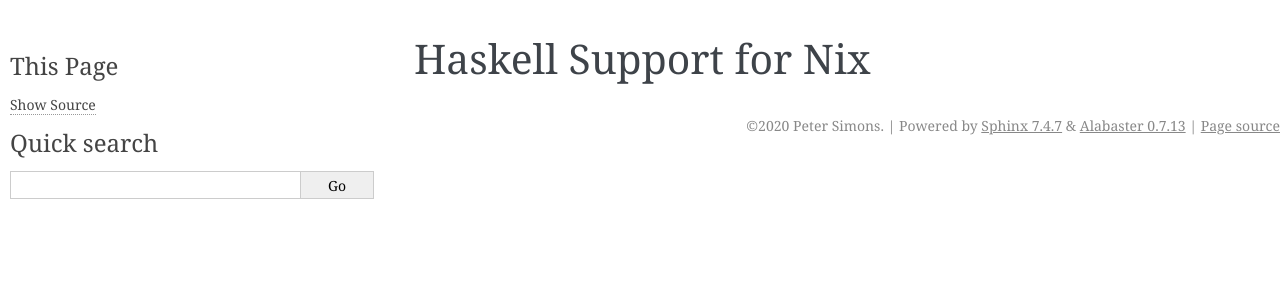
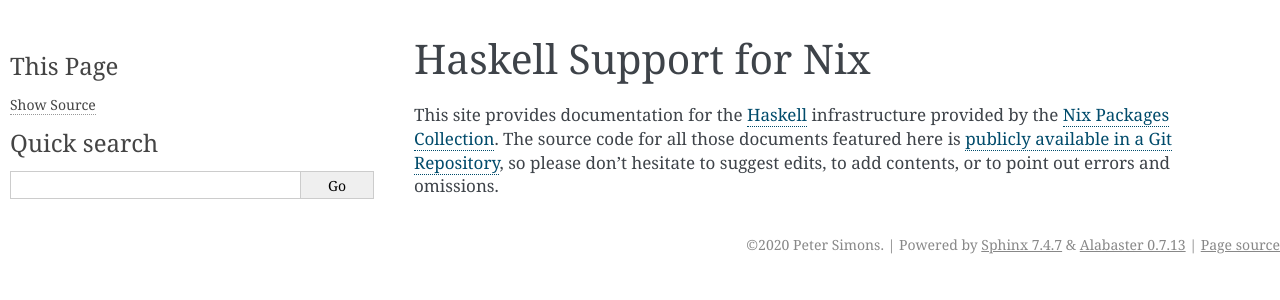
Before and after one commit to NixOS/cabal2nix, a Sphinx documentation site: the page built from doc/index.rst, in a window 1280 px wide. Shown: the top 300 px of the page. Built offline with Sphinx 7.4.7, drawn with Linux system fonts in a browser that asks for light colours.

Commit message:
doc: provide a little welcome sentence on the index page

```diff
--- a/doc/index.rst
+++ b/doc/index.rst
@@ -10,6 +10,13 @@
    frequently-asked-questions
    external-resources
 
+This site provides documentation for the `Haskell <http://haskell.org/>`_
+infrastructure provided by the `Nix Packages Collection <https://nixos.org/>`_.
+The source code for all those documents featured here is `publicly available in
+a Git Repository <https://github.com/NixOS/cabal2nix/tree/master/doc>`_, so
+please don't hesitate to suggest edits, to add contents, or to point out errors
+and omissions.
+
 ..
    Indices and tables
    ==================
```
